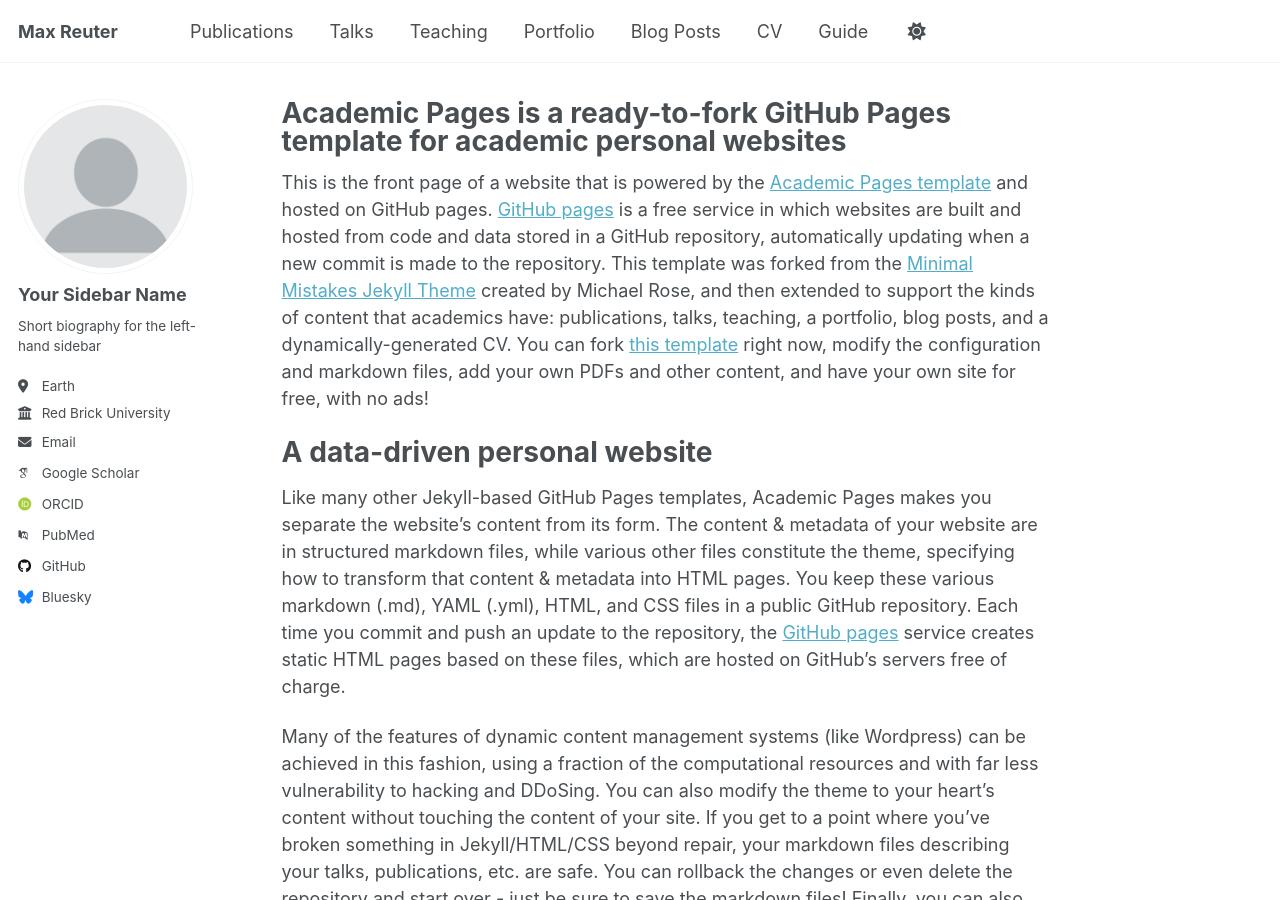
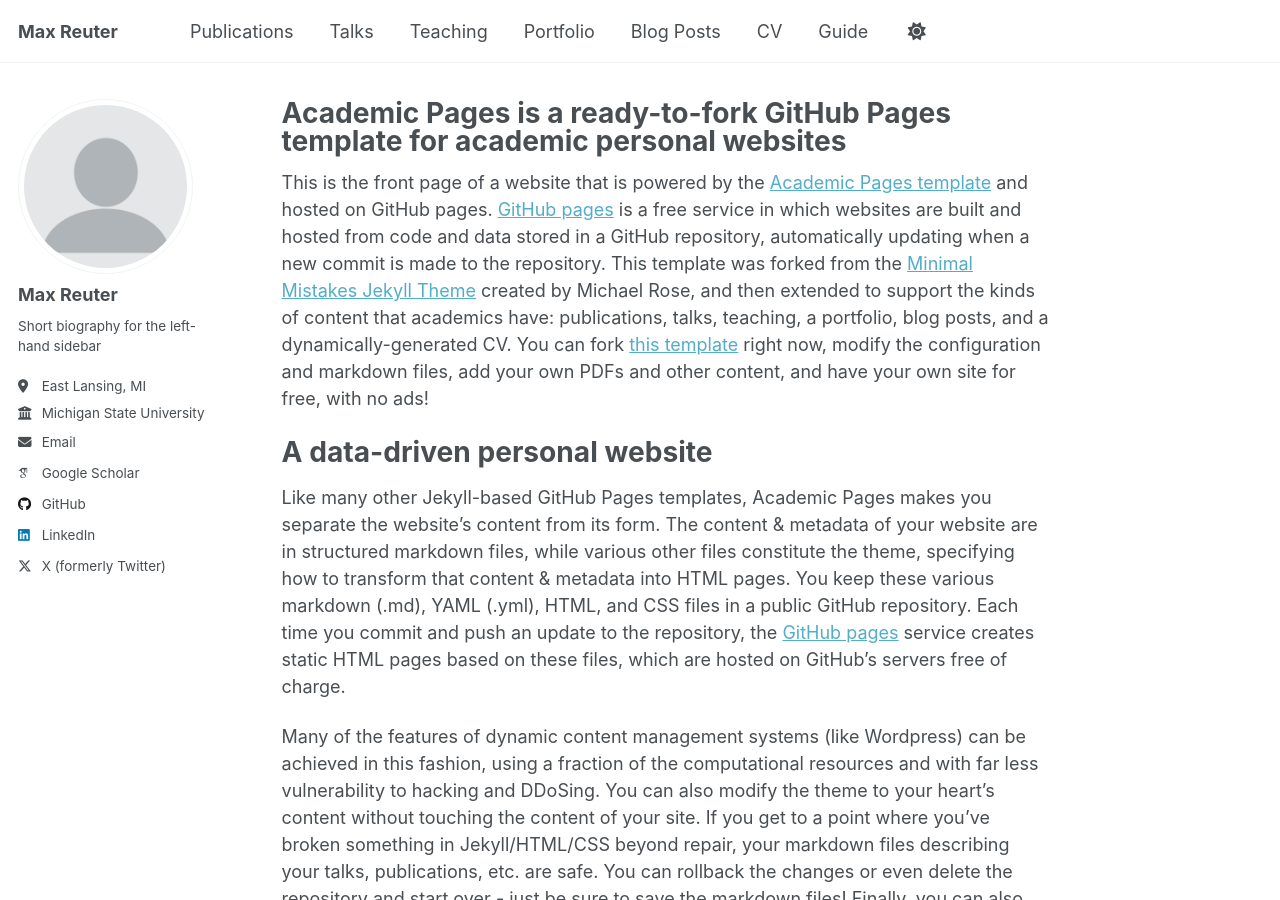
Before and after one commit to maxwellreuter/maxwellreuter.github.io, a Jekyll site: the page built from _pages/about.md, in a window 1280 px wide and 900 px high. Built offline with Jekyll 4.4.1, drawn with Linux system fonts in a browser that asks for light colours; some web fonts are replaced.

Commit message:
Update _config.yml

```diff
--- a/_config.yml
+++ b/_config.yml
@@ -23,22 +23,22 @@ repository               : "maxwellreuter/maxwellreuter.github.io"
 author:
   # Biographic information
   avatar           : "profile.png"
-  name             : "Your Sidebar Name"
+  name             : "Max Reuter"
   pronouns         : # example: "she/her"
   bio              : "Short biography for the left-hand sidebar"
-  location         : "Earth"
-  employer         : "Red Brick University"
+  location         : "East Lansing, MI"
+  employer         : "Michigan State University"
   uri              : # URL
-  email            : "none@example.org"
+  email            : "reuterm1@msu.edu"
 
   # Academic websites
   academia         : # URL
   arxiv            : # URL - Update with the correct link to your profile
-  googlescholar    : "https://scholar.google.com/citations?user=PS_CX0AAAAAJ"
+  googlescholar    : "https://scholar.google.com/citations?user=R4-RXW4AAAAJ"
   impactstory      : # URL
-  orcid            : "http://orcid.org/yourorcidurl"
+  orcid            : #"http://orcid.org/yourorcidurl"
   semantic         : # URL
-  pubmed           : "https://www.ncbi.nlm.nih.gov/pubmed/?term=john+snow"
+  pubmed           : #"https://www.ncbi.nlm.nih.gov/pubmed/?term=john+snow"
   researchgate     : # URL
   scopus           : # URL
 
@@ -51,7 +51,7 @@ author:
   stackoverflow    : # User number or user number and name (i.e., use "1" or "1/jeff-atwood")
 
   # Social media
-  bluesky          : "bsky.app" # Replace this with you Bluesky username
+  bluesky          : #"bsky.app" # Replace this with you Bluesky username
   facebook         : # Username
   flickr           : # Username
   foursquare       : # Username
@@ -60,7 +60,7 @@ author:
   keybase          : # Username
   instagram        : # Username
   lastfm           : # Username
-  linkedin         : # Username
+  linkedin         : "https://www.linkedin.com/in/max-reuter/" # Username
   mastodon         : # URL
   medium           : # URL
   pinterest        : # Username
@@ -68,7 +68,7 @@ author:
   steam            : # Username
   telegram         : # URL
   tumblr           : # Username
-  twitter          : # Username for X / Twitter
+  twitter          : "@max__reuter" # Username for X / Twitter
   vine             : # Username
   weibo            : # Username
   wikipedia        : # Username
```
